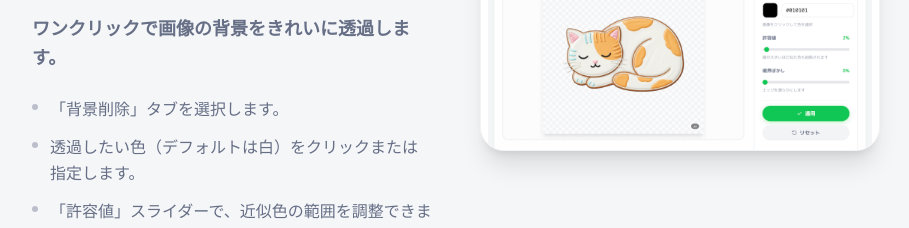
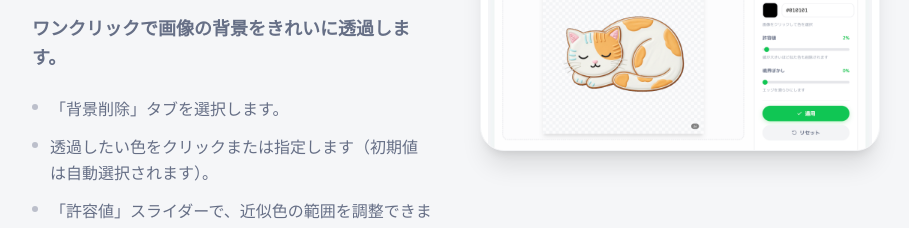
Before and after one commit to Lchiki-nl/Stamp-Image-Tools, a Next.js app: page /how-to-use in a window 1280 px wide. Shown: the part 886-1114 px from the top of the page, without its empty margins (184-1093 px from the left). Built offline with nearby package versions, Linux system fonts and the light colour scheme; no server answers.

Commit message:
fix: 背景除去のデフォルト色サンプリングを右上ピクセルから左上ピクセルに変更。

```diff
--- a/src/app/how-to-use/steps.ts
+++ b/src/app/how-to-use/steps.ts
@@ -23,7 +23,7 @@ export const steps = [
     description: "ワンクリックで画像の背景をきれいに透過します。",
     details: [
       "「背景削除」タブを選択します。",
-      "透過したい色（デフォルトは白）をクリックまたは指定します。",
+      "透過したい色をクリックまたは指定します（初期値は自動選択されます）。",
       "「許容値」スライダーで、近似色の範囲を調整できます。"
     ],
     color: "text-purple-500",
--- a/src/components/tools/BackgroundRemovalTool.tsx
+++ b/src/components/tools/BackgroundRemovalTool.tsx
@@ -75,12 +75,12 @@ export function BackgroundRemovalTool({ className = "", embeddedImage, embeddedC
       }
   }, [canvasRef]);
 
-  // Default color from top-right pixel
+  // Default color from top-left pixel
   useEffect(() => {
     if (originalImageData) {
         const { width, data } = originalImageData;
         if (width > 0) {
-            const x = width - 1;
+            const x = 0;
             const y = 0;
             const idx = (y * width + x) * 4;
             if (idx < data.length) {
```
